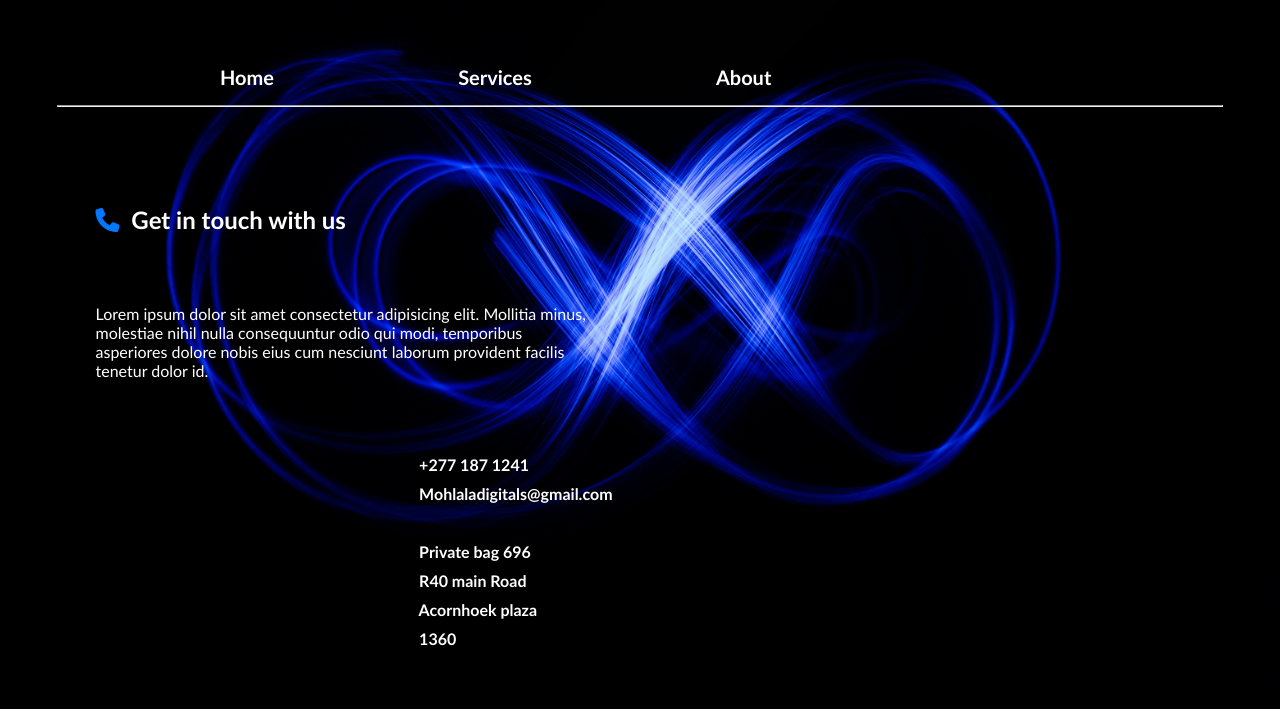
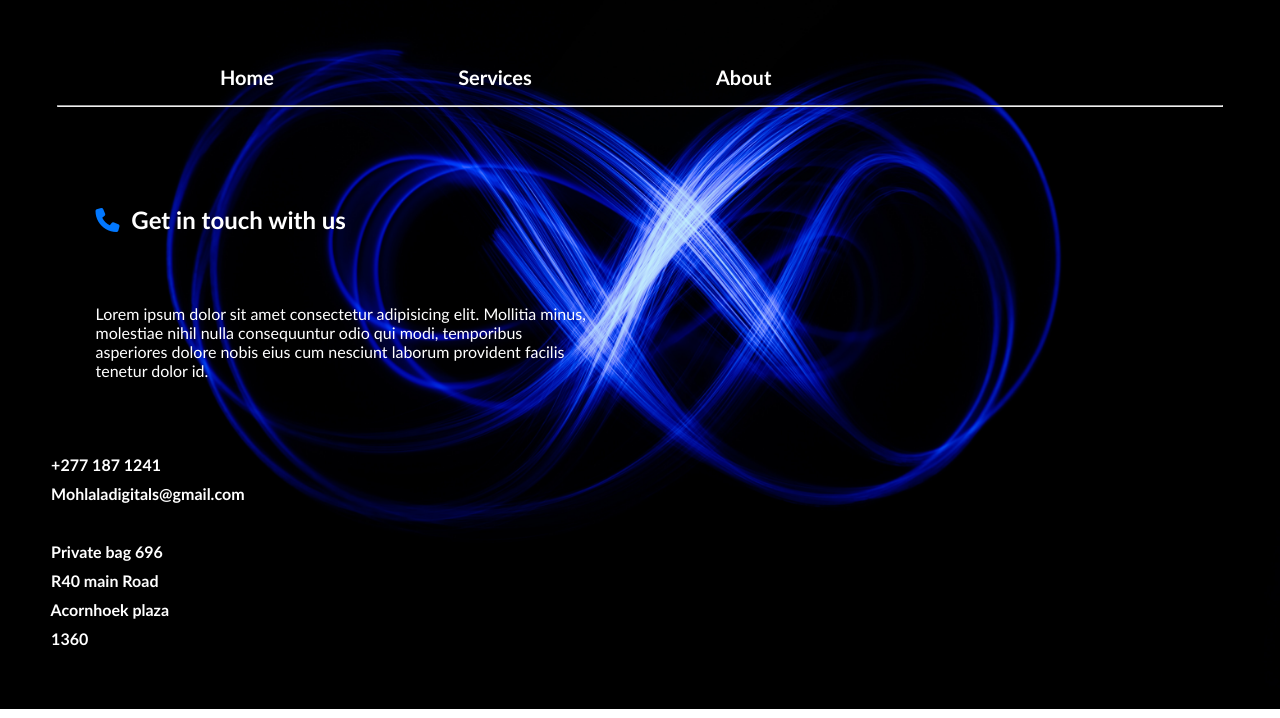
Before and after one commit to brianmohlala/digitals, a plain HTML site: page contact.html in a window 1280 px wide. Shown: the part 91-809 px from the top of the page. Drawn offline with Linux system fonts and the light colour scheme.

Commit message:
Update contact.css

```diff
--- a/CSS/contact.css
+++ b/CSS/contact.css
@@ -97,11 +97,11 @@ main p {
 }
 
 main .mainContainers {  /*second div in main element*/
-/*   float: left; */
+/*   float: left;  */
 }
 
 #secondMainDiv pre {
-  margin-left: 23em;
+/*   margin-left: 23em; */
   margin-top: 30px;
   width: 40ch;
   padding: 20px;
```
